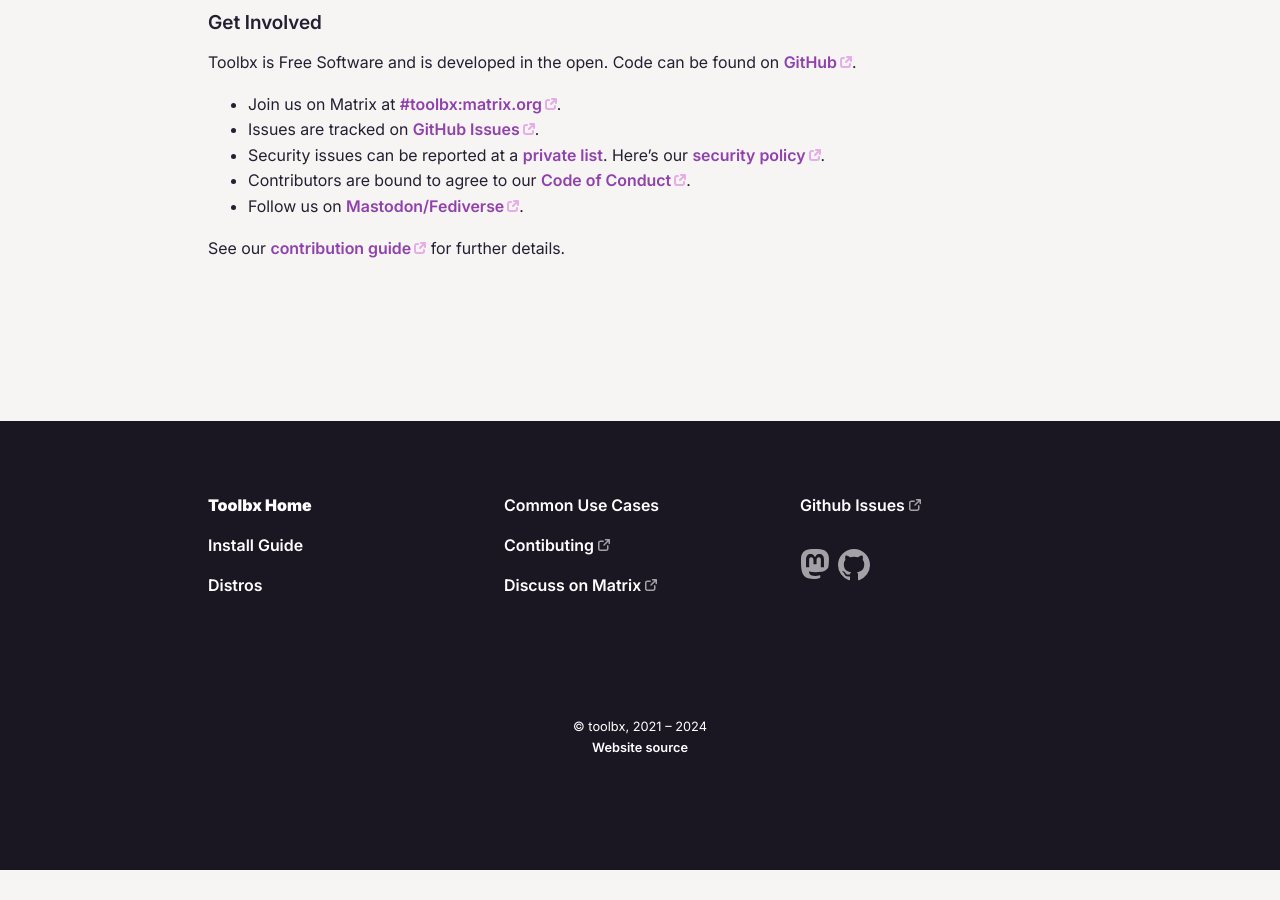
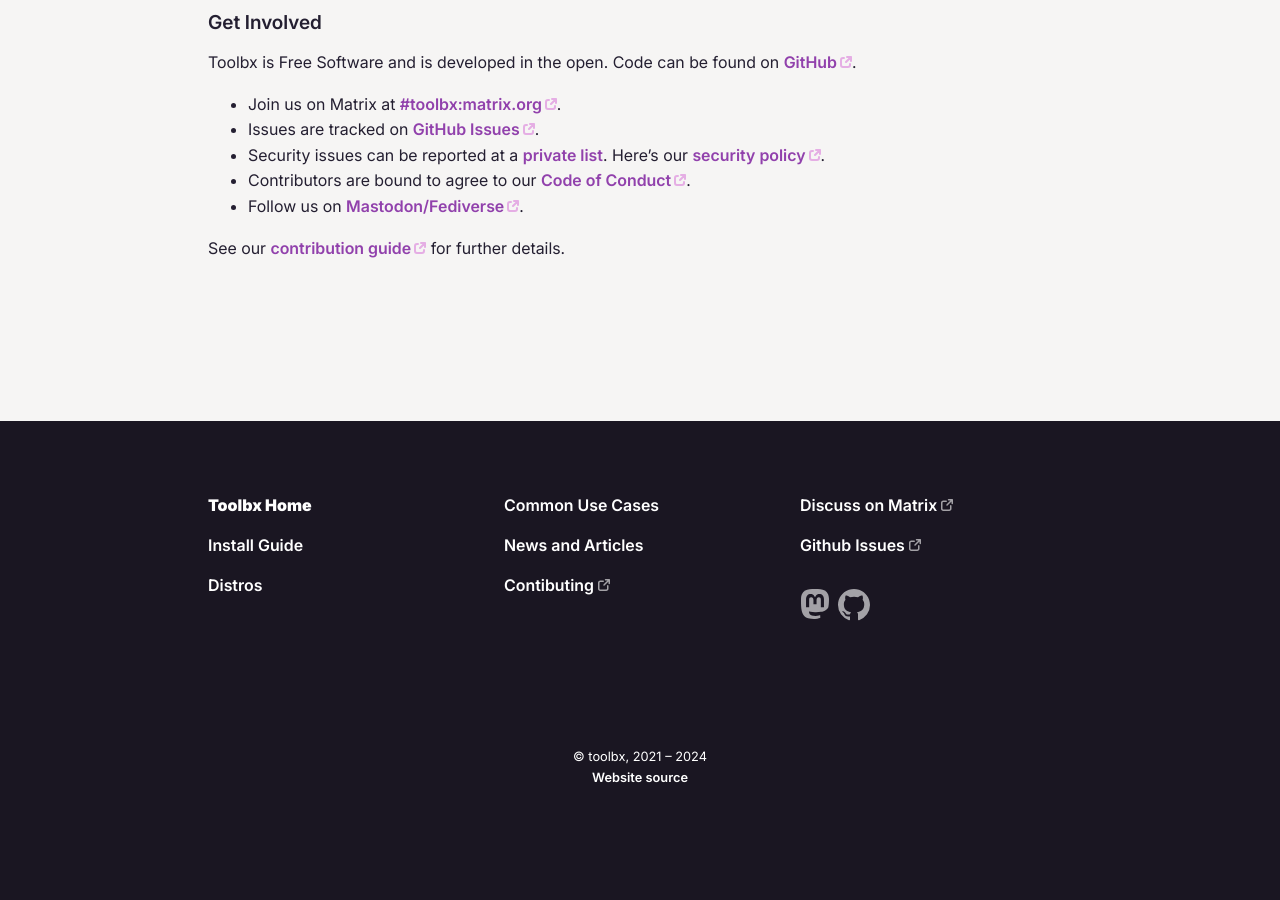
Before and after one commit to containers/containertoolbx.org, a Jekyll site: the page built from index.md, in a window 1280 px wide and 900 px high, scrolled down 934 px. Built offline with Jekyll 4.4.1, drawn with Linux system fonts in a browser that asks for light colours; before the commit the page ends 1804 px from its top, so only the background shows below that.

Commit message:
add news link

```diff
--- a/_data/links.yml
+++ b/_data/links.yml
@@ -6,6 +6,8 @@
   url: '/distros'
 - lnk: 'Common Use Cases'
   url: '/use'
+- lnk: 'News and Articles'
+  url: '/articles'
 - lnk: 'Contibuting'
   url: 'https://github.com/containers/toolbox/blob/main/CONTRIBUTING.md'
 - lnk: 'Discuss on Matrix'
```
